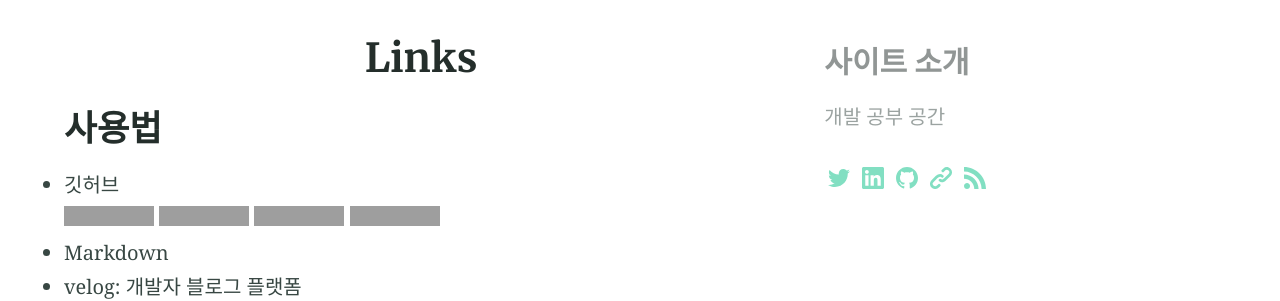
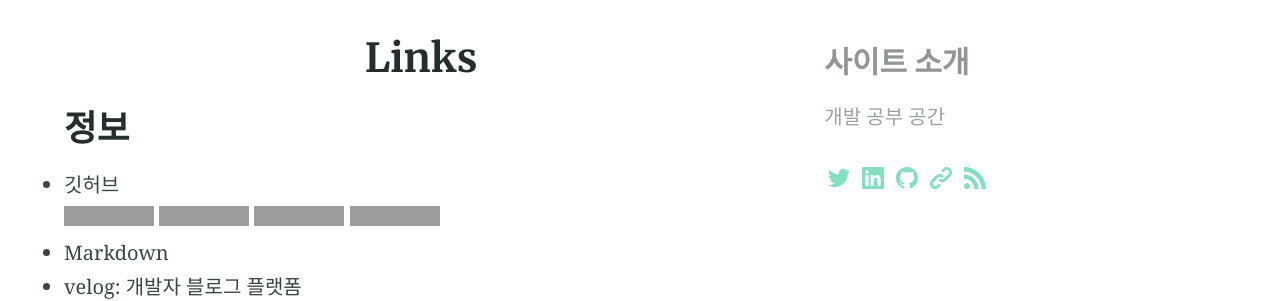
Before and after one commit to EngineerYun/EngineerYun.github.io, a Jekyll site: the page built from Links.md, in a window 1280 px wide. Shown: the part 428-729 px from the top of the page. Built offline with Jekyll 4.4.1, drawn with Linux system fonts in a browser that asks for light colours; grey boxes are pictures that could not be loaded.

Commit message:
소제목 사용법->정보 수정 공백 제거

```diff
--- a/Links.md
+++ b/Links.md
@@ -7,8 +7,7 @@ excerpt: "개인적으로 모아놓은 유용한 공부 자료, 정보 모음"
 aside: true
 ---
 
-## 사용법
-
+## 정보
 * 깃허브
  [![프론트엔드 로드맵(번역본)](https://img.shields.io/badge/-%ED%94%84%EB%A1%A0%ED%8A%B8%EC%97%94%EB%93%9C%20%EB%A1%9C%EB%93%9C%EB%A7%B5%20KOR-black?style=flat-square&logo=github)](https://github.com/devJang/developer-roadmap){:style="background: none"}
  [![마크다운 사용법](https://img.shields.io/badge/-%EB%A7%88%ED%81%AC%EB%8B%A4%EC%9A%B4%20%EC%82%AC%EC%9A%A9%EB%B2%95-black?style=flat-square&logo=github)](https://gist.github.com/ihoneymon/652be052a0727ad59601){:style="background: none"}
@@ -25,12 +24,9 @@ aside: true
 ## 사이트
 1. [shields.io](https://shields.io/)
  뱃지 사이트
-
 2. [Simple icons](https://simpleicons.org/)
  svg 아이콘 사이트
-
 3. [SWIT](https://swit.io/)
   협업 도구툴
-
 4. [Developer Roadmaps](https://roadmap.sh/)
   개발자 로드맵
```
